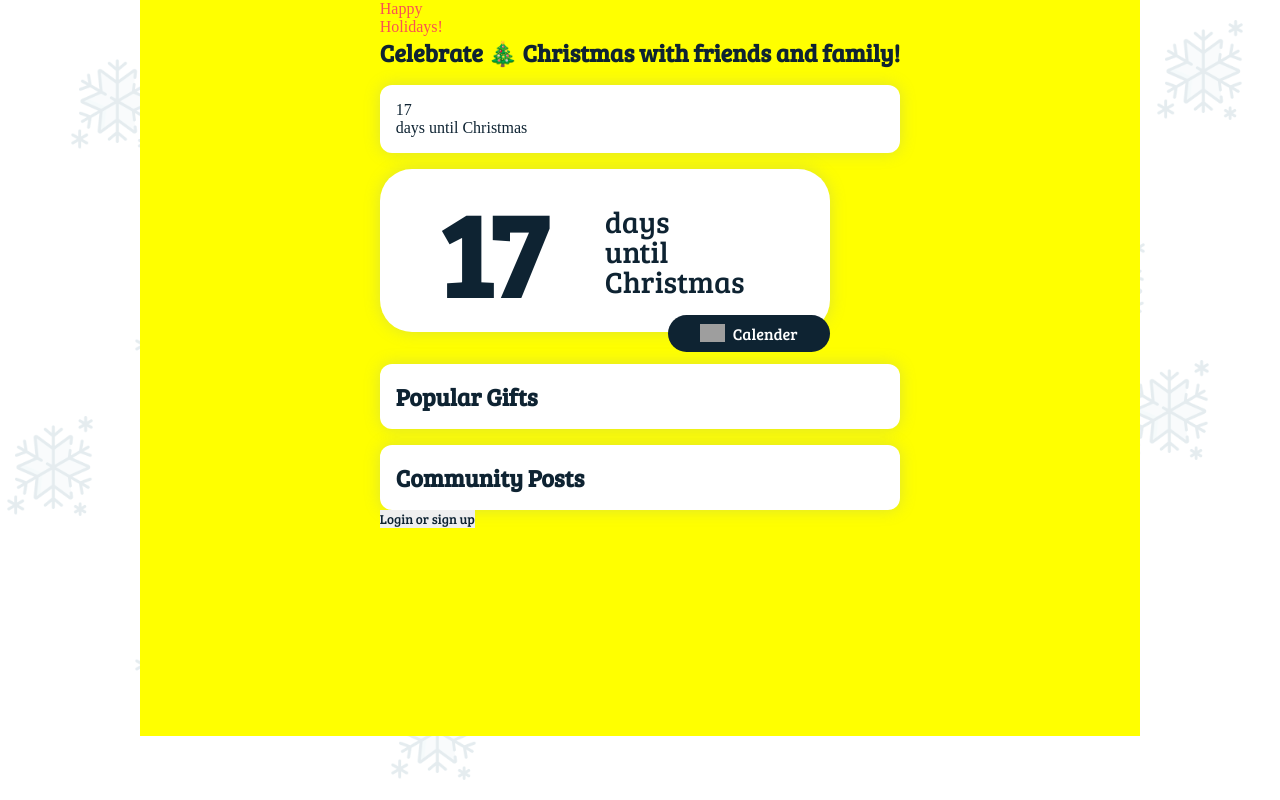
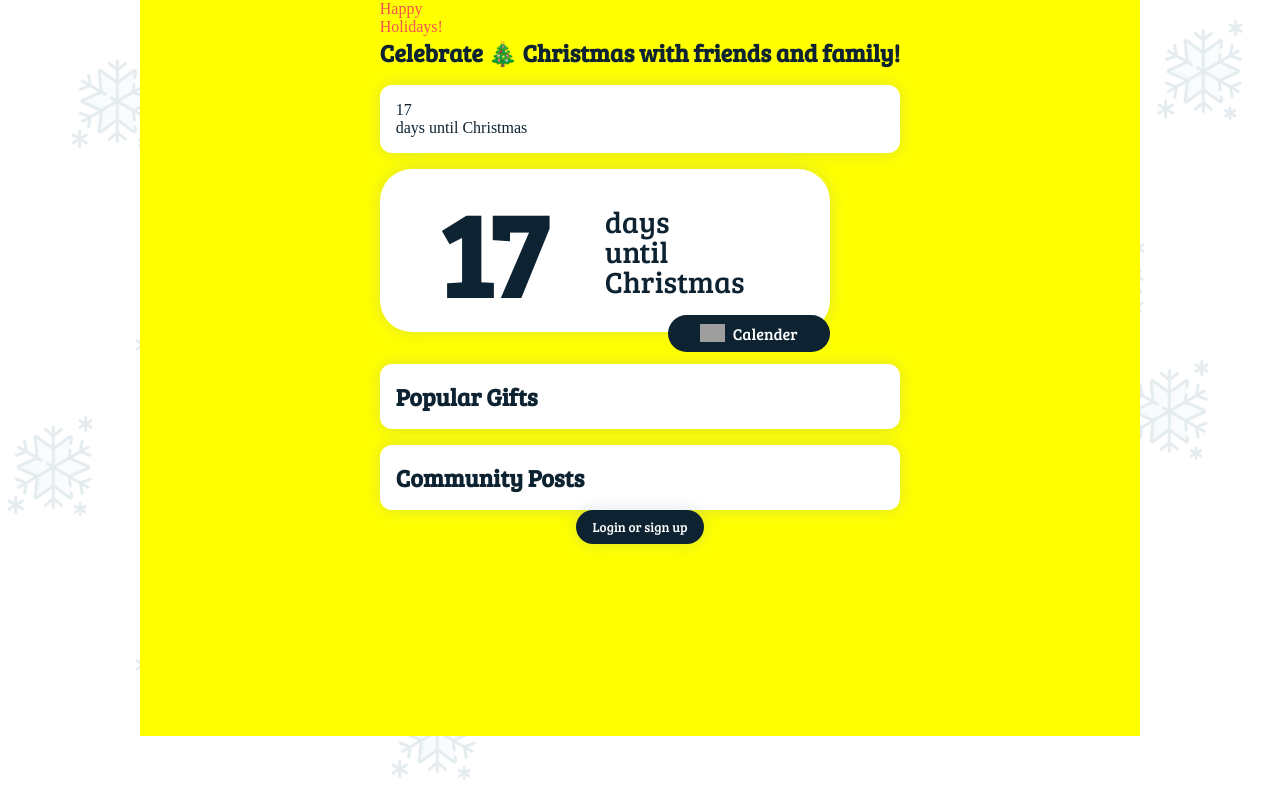
Before and after one commit to siddav83/happy-holiday-frontend, a React (Create React App) app: page / in a window 1280 px wide. Built offline with nearby package versions, Linux system fonts and the light colour scheme; grey boxes are pictures that could not be loaded; a web font is replaced by a local one.

Commit message:
Created button component

```diff
--- /dev/null
+++ b/src/Components/Button/index.js
@@ -0,0 +1,10 @@
+import { useState } from 'react'
+import './style.css'
+
+export default function Button({children, colour}){
+    return (
+        <button className={`btn-${colour}`}>
+            {children}
+        </button>
+    )
+}
--- /dev/null
+++ b/src/Components/Button/style.css
@@ -0,0 +1,18 @@
+[class *= 'btn-'] {
+	display: block;
+	padding: 8px 16px;
+	border: none;
+	border-radius: 100px;
+	box-shadow: var(--drop-shadow);
+	margin: auto;
+}
+
+.btn-dark {
+    background: var(--text-color);
+    color: var(--background-color);
+}
+
+.btn-light {
+    background: var(--background-color);
+    color: var(--text-color);
+}
--- a/src/Components/index.js
+++ b/src/Components/index.js
@@ -11,3 +11,4 @@ export { default as AddFriend } from "./AddFriend/AddFriend";
 export { default as Layout } from "./Layout";
 export { default as Logo } from "./Logo";
 export { default as Card } from "./Card";
+export { default as Button } from "./Button";
--- a/src/Pages/Home/Home.js
+++ b/src/Pages/Home/Home.js
@@ -1,7 +1,7 @@
 import axios from "axios";
 import React, { useEffect, useState, useContext } from "react";
 import { useNavigate } from "react-router-dom";
-import { Card, Countdown, Layout, Logo, Modal } from "../../Components";
+import { Card, Countdown, Layout, Logo, Modal, Button } from "../../Components";
 import "./style.css";
 import { UserContext } from "../../Context/UserContext";
 
@@ -144,9 +144,7 @@ const Home = () => {
 							</a>
 						</p>
 					) : (
-						<button onClick={() => setDisplayModal("Login")}>
-							Login or sign up
-						</button>
+						<Button colour='dark'>Login or sign up</Button>
 					)}
 				</footer>
 
```
